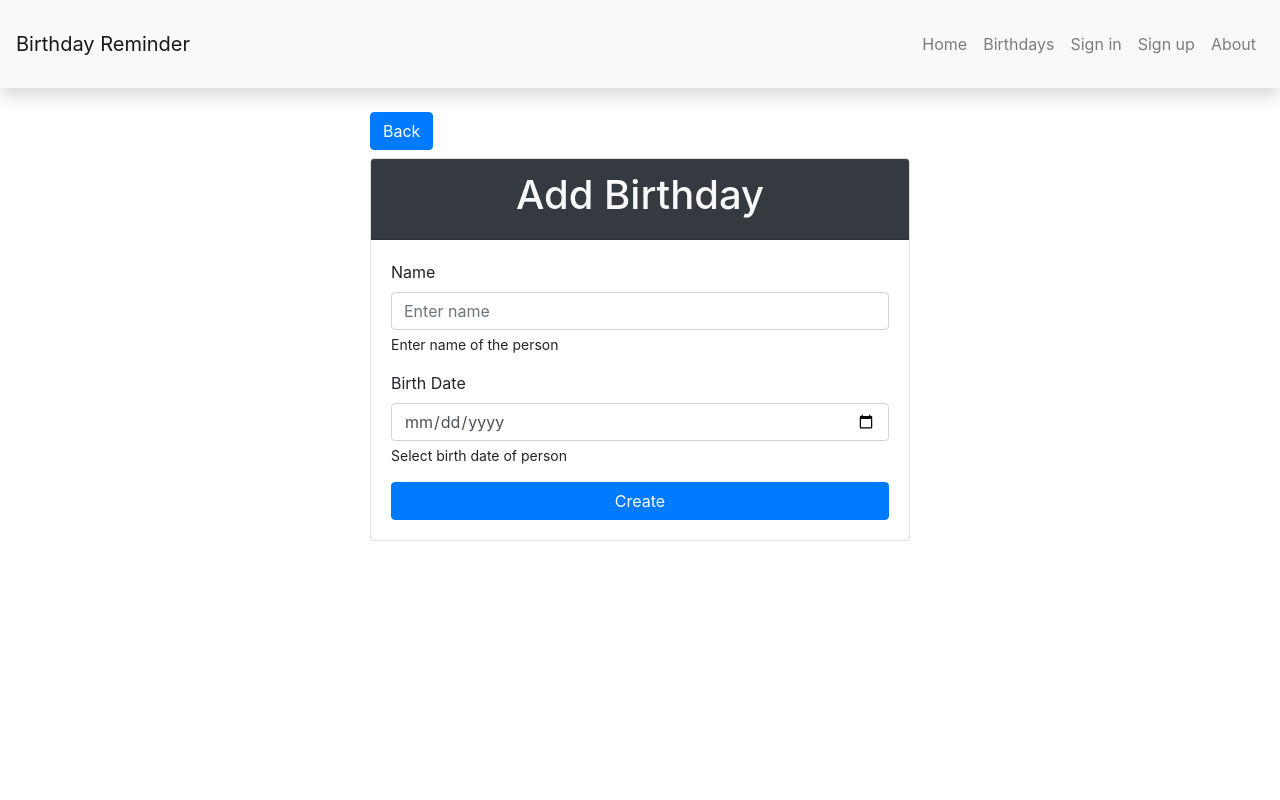
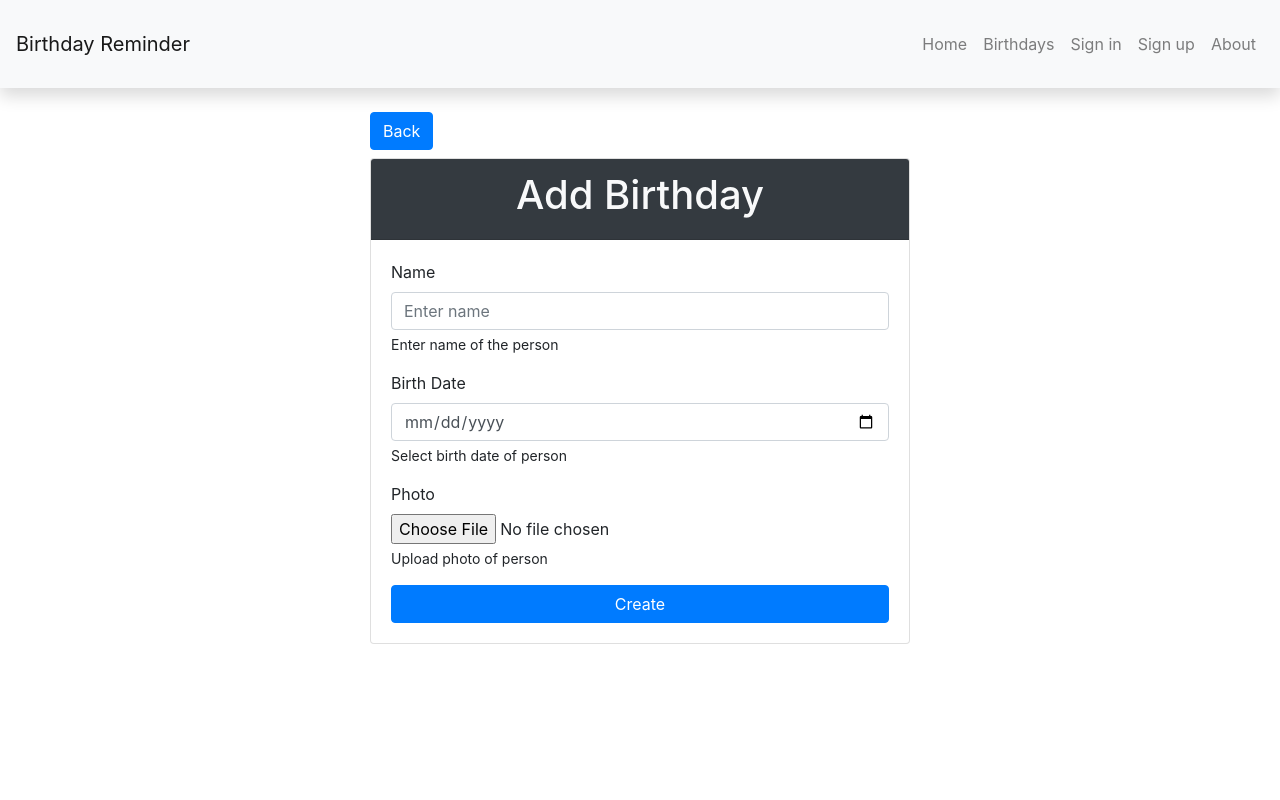
Before and after one commit to zuber-shekh7/react-birthday-reminder-app, a React (Create React App) app: page /birthdays/new in a window 1280 px wide. Shown: the top 800 px of the page. Built offline with nearby package versions, Linux system fonts and the light colour scheme.

Commit message:
feat: add image upload support

```diff
--- a/package.json
+++ b/package.json
@@ -8,6 +8,7 @@
     "@testing-library/user-event": "^12.1.10",
     "axios": "^0.21.1",
     "bootstrap": "4.6.0",
+    "form-data": "^4.0.0",
     "react": "^17.0.2",
     "react-bootstrap": "^1.6.1",
     "react-dom": "^17.0.2",
--- a/src/actions/birthdays.js
+++ b/src/actions/birthdays.js
@@ -1,5 +1,6 @@
 import birthdaysAPI from "../apis/birthdaysAPI";
 import { ADD_BIRTHDAY, FETCH_BIRTHDAYS } from "../types/birthdays";
+import FormData from "form-data";
 
 export const fetchBirthdays = () => {
   return async (dispath, getState) => {
@@ -8,16 +9,23 @@ export const fetchBirthdays = () => {
   };
 };
 
-export const addBirthday = (name, birthdate) => {
+export const addBirthday = (name, birthdate, image) => {
   return async (dispatch, getState) => {
     try {
-      const response = await birthdaysAPI.post("birthdays/new/", {
-        name: name,
-        birth_date: birthdate,
+      const data = new FormData();
+      data.append("name", name);
+      data.append("birth_date", birthdate);
+      data.append("image", image, image.name);
+
+      const response = await birthdaysAPI.post("birthdays/new/", data, {
+        headers: {
+          "content-type": "multipart/form-data",
+        },
       });
+
       dispatch({ type: ADD_BIRTHDAY, payload: response.data });
     } catch (error) {
-      console.log(error);
+      console.log(error.response.data);
     }
   };
 };
--- a/src/components/BirthdayCard.js
+++ b/src/components/BirthdayCard.js
@@ -5,10 +5,7 @@ const BirthdayCard = ({ birthday }) => {
   return (
     <Col className="mt-2" md={4}>
       <Card>
-        <Card.Img
-          variant="top"
-          src="https://images.pexels.com/photos/774909/pexels-photo-774909.jpeg?auto=compress&cs=tinysrgb&dpr=2&w=500"
-        />
+        <Card.Img variant="top" src={birthday.image_url} />
         <Card.Body>
           <Card.Title className="text-center">{birthday.name}</Card.Title>
           <p className="lead text-center">{birthday.birth_date}</p>
--- a/src/components/FormCard.js
+++ b/src/components/FormCard.js
@@ -1,5 +1,5 @@
 import React from "react";
-import { Card, Form } from "react-bootstrap";
+import { Card } from "react-bootstrap";
 
 const FormCard = ({ title, children }) => {
   return (
@@ -7,9 +7,7 @@ const FormCard = ({ title, children }) => {
       <Card.Header className="bg-dark text-light">
         <h1 className="text-center">{title}</h1>
       </Card.Header>
-      <Card.Body>
-        <Form>{children}</Form>
-      </Card.Body>
+      <Card.Body>{children}</Card.Body>
     </Card>
   );
 };
--- a/src/pages/AddBirthday.js
+++ b/src/pages/AddBirthday.js
@@ -8,10 +8,12 @@ import FormCard from "../components/FormCard";
 const AddBirthday = ({ addBirthday }) => {
   const [name, setName] = useState("");
   const [birthdate, setBirthdate] = useState(null);
+  const [image, setImage] = useState(null);
   const history = useHistory();
 
-  const onSubmit = () => {
-    addBirthday(name, birthdate);
+  const handleSubmit = (event) => {
+    event.preventDefault();
+    addBirthday(name, birthdate, image);
     history.push("/birthdays/");
   };
 
@@ -22,10 +24,12 @@ const AddBirthday = ({ addBirthday }) => {
           <Link className="btn btn-primary mb-2" to="/birthdays">
             Back
           </Link>
+          <Form onSubmit={handleSubmit}>
             <FormCard title="Add Birthday">
               <Form.Group>
                 <Form.Label>Name</Form.Label>
                 <Form.Control
+                  required
                   onChange={(name) => setName(name.target.value)}
                   type="text"
                   placeholder="Enter name"
@@ -35,16 +39,28 @@ const AddBirthday = ({ addBirthday }) => {
               <Form.Group>
                 <Form.Label>Birth Date</Form.Label>
                 <Form.Control
+                  required
                   onChange={(date) => setBirthdate(date.target.value)}
                   type="date"
                   placeholder="Enter name"
                 />
                 <Form.Text>Select birth date of person</Form.Text>
               </Form.Group>
-            <Button onClick={onSubmit} block>
+              <Form.Group>
+                <Form.Label>Photo</Form.Label>
+                <Form.Control
+                  required
+                  onChange={(image) => setImage(image.target.files[0])}
+                  type="file"
+                  placeholder="Select Photo"
+                />
+                <Form.Text>Upload photo of person</Form.Text>
+              </Form.Group>
+              <Button type="submit" block>
                 Create
               </Button>
             </FormCard>
+          </Form>
         </Col>
       </Row>
     </Container>
@@ -53,7 +69,8 @@ const AddBirthday = ({ addBirthday }) => {
 
 const mapDispathToProps = (dispatch) => {
   return {
-    addBirthday: (name, birthdate) => dispatch(addBirthday(name, birthdate)),
+    addBirthday: (name, birthdate, image) =>
+      dispatch(addBirthday(name, birthdate, image)),
   };
 };
 
--- a/src/pages/Birthdays.js
+++ b/src/pages/Birthdays.js
@@ -8,7 +8,7 @@ import { fetchBirthdays } from "../actions/birthdays";
 const Birthdays = ({ birthdays, fetchBirthdays }) => {
   useEffect(() => {
     fetchBirthdays();
-  }, [fetchBirthdays]);
+  }, [fetchBirthdays, birthdays]);
 
   return (
     <Container>
```
Also changed, not shown: 1 other file (tests, documents, lock files or other folders). Lines whose indentation alone changed are shown as unchanged.
